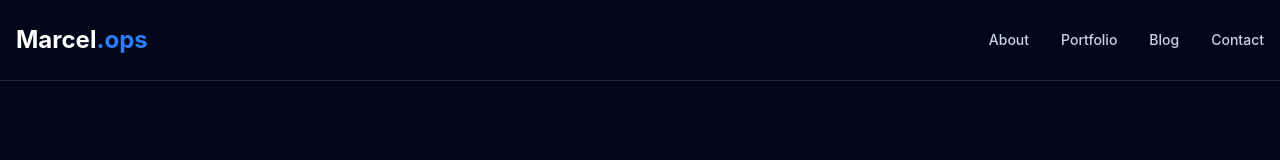
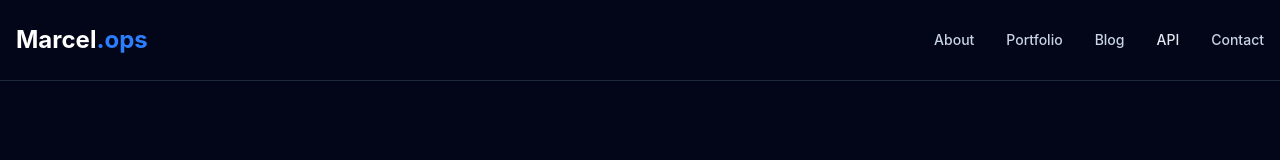
Before and after one commit to Marcelus85er/portfolio-ops, an Astro site in the folder portfolio-astro/: page /api in a window 1280 px wide. Shown: the top 160 px of the page. Built offline with nearby package versions, Linux system fonts and the light colour scheme; Astro itself is replaced by a stand-in of ours.

Commit message:
added API to navigation

```diff
--- a/portfolio-astro/src/layouts/Layout.astro
+++ b/portfolio-astro/src/layouts/Layout.astro
@@ -24,6 +24,7 @@ const { title = "Marcel | Cloud Engineer" } = Astro.props;
                 <a href="/about" class="text-slate-300 hover:text-white">About</a>
                 <a href="/portfolio" class="text-slate-300 hover:text-white">Portfolio</a>
                 <a href="/blog" class="text-slate-300 hover:text-white">Blog</a>
+                <a href="/api" class="hover:text-sky-400 transition-colors">API</a>
                 <a href="/contact" class="text-slate-300 hover:text-white">Contact</a>
             </div>
         </div>
```
